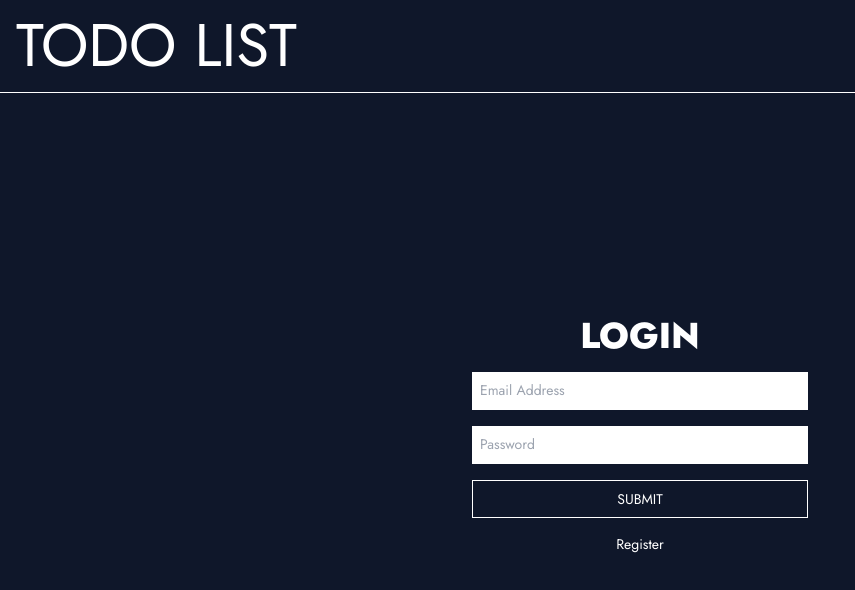
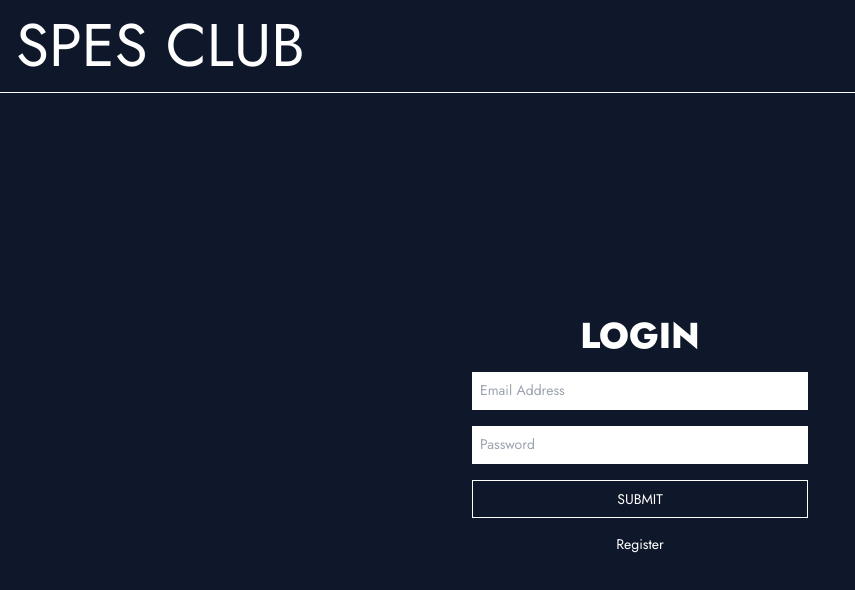
Before and after one commit to FrancescoSaverioDeLuca98/kindnessApp, a Next.js app: page / in a window 1280 px wide. Shown: the top 590 px of the page, without its empty margins (0-855 px from the left). Built offline with nearby package versions, Linux system fonts and the light colour scheme; no server answers; some icons are missing.

Commit message:
Spes club text in header added

```diff
--- a/components/Header.js
+++ b/components/Header.js
@@ -8,7 +8,7 @@ export default function Header() {
         <>
             {openModal && <Modal setOpenModal={setOpenModal} />}
             <div className='sticky top-0 w-full left-0 bg-inherit flex items-center justify-between p-4 border-b border-solid border-white'>
-                <h1 className='text-3xl select-none sm:text-6xl'>TODO LIST</h1>
+                <h1 className='text-3xl select-none sm:text-6xl'>SPES CLUB</h1>
                 <i onClick={() => setOpenModal(true)} className="fa-solid fa-user text-xl duration-300 hover:opacity-40 cursor-pointer sm:text-3xl"></i>
             </div>
         </>
```
